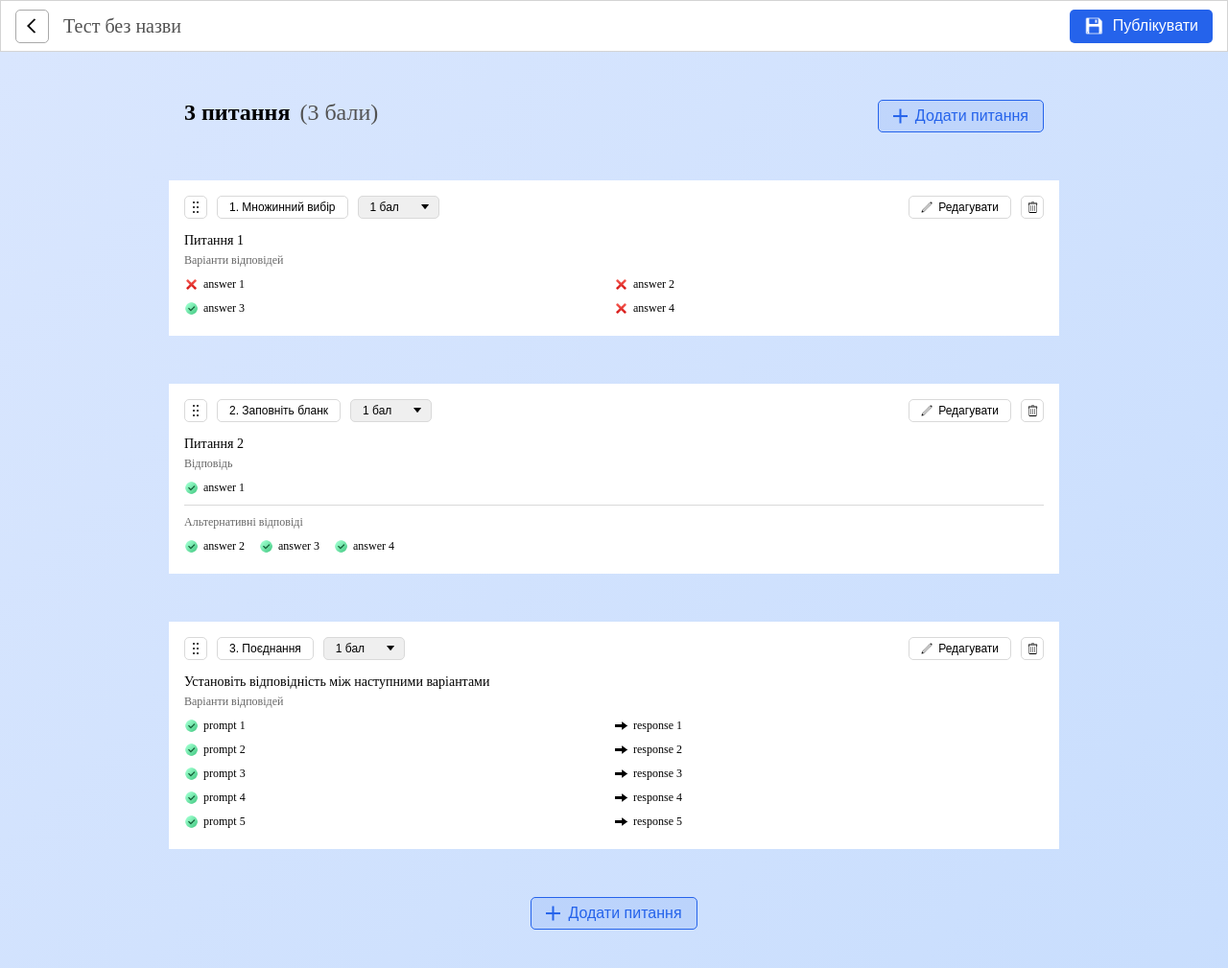
After one commit to DmytroLomako/Quiz-App, a Django app: page /create_quiz/test_info/1/ in a window 1280 px wide. The commit adds this page. Shown: the whole page at 96% size. Run offline with Django 5.2, Linux system fonts and the light colour scheme; a user stored in the database is signed in; tables that the repository leaves empty hold one stand-in row (values such as "Sample post").

Commit message:
added pages of the test library and their information

```diff
--- a/Quiz/CreateTest/models.py
+++ b/Quiz/CreateTest/models.py
@@ -19,7 +19,7 @@ class Question(models.Model):
     image = models.ImageField(upload_to='question')
     answers = models.TextField()
     answer_type = models.CharField(max_length=50)
-    correct_answer = models.CharField(max_length=255)
+    correct_answer = models.TextField()
     test = models.ForeignKey(Test, on_delete=models.CASCADE)
     mark = models.IntegerField(default=1)
 
--- /dev/null
+++ b/Quiz/CreateTest/static/CreateTest/css/test_info.css
@@ -0,0 +1,179 @@
+header h3{
+    font-size: 20px;
+    font-weight: 500;
+    color: #525252;
+    min-width: fit-content;
+}
+main{
+    padding: 0 15%;
+    padding-top: 50px;
+    height: auto;
+    box-sizing: border-box;
+    justify-content: flex-start;
+    flex-direction: column;
+    gap: 50px;
+    margin-bottom: 40px;
+}
+.test-info{
+    width: 100%;
+    display: flex;
+    gap: 10px;
+}
+.test-info h1, .test-info h2{
+    font-size: 24px;
+    min-width: fit-content;
+}
+.test-info h1{
+    font-weight: 600;
+}
+.test-info h2{
+    font-weight: 400;
+    color: #525252;
+}
+.add-button-div{
+    width: 100%;
+    display: flex;
+    justify-content: flex-end;
+}
+.add-button{
+    background-color: rgba(37, 100, 235, 0.1);
+    border-radius: 5px;
+    padding: 0 15px;
+    min-height: 34px;
+    font-size: 16px;
+    font-weight: 500;
+    color: #2563EB;
+    border: 1px solid #2563EB;
+    display: flex;
+    gap: 8px;
+    align-items: center;
+}
+.add-button img{
+    width: 15px;
+}
+.question-div{
+    width: 100%;
+    display: flex;
+    flex-direction: column;
+    background-color: white;
+    gap: 5px;
+    padding: 16px;
+}
+.question-actions{
+    width: 100%;
+    display: flex;
+    gap: 10px;
+    margin-bottom: 10px;
+}
+.button-drag{
+    min-width: 24px;
+    height: 24px;
+    border-radius: 5px;
+    background-color: white;
+    border: 1px solid #D9D9D9;
+}
+.question-type{
+    height: 24px;
+    padding: 0 12px;
+    background-color: white;
+    font-size: 12px;
+    border-radius: 5px;
+    border: 1px solid #D9D9D9;
+    min-width: fit-content;
+}
+.select-type{
+    height: 24px;
+    padding-left: 12px;
+    padding-right: 25px;
+    font-size: 12px;
+    border-color: #D9D9D9;
+    background-size: 8px;
+}
+.question-div-buttons{
+    width: 100%;
+    display: flex;
+    justify-content: flex-end;
+    gap: 10px;
+}
+.edit-button{
+    height: 24px;
+    padding: 0 12px;
+    display: flex;
+    gap: 6px;
+    border-radius: 5px;
+    border: 1px solid #D9D9D9;
+    font-size: 12px;
+    background-color: white;
+    align-items: center;
+}
+.edit-button img{
+    width: 12px;
+}
+.delete-button{
+    width: 24px;
+    height: 24px;
+    border-radius: 5px;
+    border: 1px solid #D9D9D9;
+    background-color: white;
+}
+.delete-button img{
+    width: 13px;
+}
+.question-div h3{
+    font-size: 14px;
+    font-weight: 500;
+}
+.question-div h4{
+    font-size: 12px;
+    color: #666666;
+    font-weight: 500;
+}
+.question-answers-div{
+    width: 100%;
+    display: flex;
+    flex-wrap: wrap;
+}
+.question-answer, .blank-answer, .blank-alternate-answer, .match-prompt-div, .match-response-div{
+    width: 50%;
+    font-size: 12px;
+    font-weight: 500;
+    display: flex;
+    align-items: center;
+    gap: 5px;
+    padding: 5px 0;
+}
+.question-answer img, .blank-answer img, .blank-alternate-answer img, .match-prompt-div img, .match-response-div img{
+    width: 15px;
+}
+.match-response-div img{
+    transform: rotate(270deg);
+}
+
+.blank-answer{
+    width: 100%;
+}
+hr{
+    width: 100%;
+    height: 1px;
+    background-color: #D9D9D9;
+    margin-bottom: 5px;
+}
+.blank-alternate-answers{
+    width: 100%;
+    display: flex;
+    gap: 15px;
+    flex-wrap: wrap;
+}
+.blank-alternate-answer{
+    width: auto;
+}
+
+.match-answers-div{
+    width: 100%;
+    display: flex;
+    flex-direction: column;
+}
+.match-answer-div{
+    width: 100%;
+    display: flex;
+}
--- a/Quiz/CreateTest/templates/CreateTest/select_question_type.html
+++ b/Quiz/CreateTest/templates/CreateTest/select_question_type.html
@@ -13,7 +13,7 @@
         <button class="button-back">
             <img src="{% static 'img/black_arrow_down.svg' %}" alt="">
         </button>
-        <h3>Створити новий тест</h3>
+        <h3>Створити нове питання</h3>
     </header>
     <main>
         <a href="/">
--- /dev/null
+++ b/Quiz/CreateTest/templates/CreateTest/test_info.html
@@ -0,0 +1,194 @@
+{% load static %}
+
+<html lang="en">
+<head>
+    <meta charset="UTF-8">
+    <meta name="viewport" content="width=device-width, initial-scale=1.0">
+    <title>Document</title>
+    <link rel="stylesheet" href="{% static 'CreateTest/css/create_test.css' %}">
+    <link rel="stylesheet" href="{% static 'CreateTest/css/test_info.css' %}">
+</head>
+<body>
+    <header>
+        <button class="button-back">
+            <img src="{% static 'img/black_arrow_down.svg' %}" alt="">
+        </button>
+        <h3>Тест без назви</h3>
+        <div class="header-saving-div">
+            <button class="save-question-button">
+                <img src="{% static 'CreateTest/img/save.png' %}" alt="">
+                <p>Публікувати</p>
+            </button>
+        </div>
+    </header>
+    <main>
+        <div class="test-info">
+            <h1>3 питання</h1>
+            <h2>(3 бали)</h2>
+            <div class="add-button-div">
+                <button class="add-button">
+                    <img src="{% static 'CreateTest/img/plus_blue.svg' %}" alt="">
+                    Додати питання
+                </button>
+            </div>
+        </div>
+        <div class="question-div">
+            <div class="question-actions">
+                <button class="button-drag"><img src="{% static 'CreateTest/img/dots.svg' %}" alt=""></button>
+                <button class="question-type">1. Множинний вибір</button>
+                <select class="select-type" style="background-image: url({% static 'CreateTest/img/dropdown_arrow.png' %});">
+                    <option value="1_points" selected>1 бал</option>
+                    <option value="2_points">2 бали</option>
+                    <option value="3_points">3 бали</option>
+                    <option value="4_points">4 бали</option>
+                    {% for i in range %}
+                        <option value="{{i}}_points">{{i}} балів</option>
+                    {% endfor %}
+                </select>
+                <div class="question-div-buttons">
+                    <button class="edit-button"><img src="{% static 'CreateTest/img/edit.png' %}" alt="">Редагувати</button>
+                    <button class="delete-button"><img src="{% static 'CreateTest/img/trash.png' %}" alt=""></button>
+                </div>
+            </div>
+            <h3>Питання 1</h3>
+            <h4>Варіанти відповідей</h4>
+            <div class="question-answers-div">
+                <div class="question-answer">
+                    <img src="{% static 'CreateTest/img/cross.png' %}" alt="">
+                    <p>answer 1</p>
+                </div>
+                <div class="question-answer">
+                    <img src="{% static 'CreateTest/img/cross.png' %}" alt="">
+                    <p>answer 2</p>
+                </div>
+                <div class="question-answer">
+                    <img src="{% static 'CreateTest/img/checkmark.png' %}" alt="">
+                    <p>answer 3</p>
+                </div>
+                <div class="question-answer">
+                    <img src="{% static 'CreateTest/img/cross.png' %}" alt="">
+                    <p>answer 4</p>
+                </div>
+            </div>
+        </div>
+        <div class="question-div">
+            <div class="question-actions">
+                <button class="button-drag"><img src="{% static 'CreateTest/img/dots.svg' %}" alt=""></button>
+                <button class="question-type">2. Заповніть бланк</button>
+                <select class="select-type" style="background-image: url({% static 'CreateTest/img/dropdown_arrow.png' %});">
+                    <option value="1_points" selected>1 бал</option>
+                    <option value="2_points">2 бали</option>
+                    <option value="3_points">3 бали</option>
+                    <option value="4_points">4 бали</option>
+                    {% for i in range %}
+                        <option value="{{i}}_points">{{i}} балів</option>
+                    {% endfor %}
+                </select>
+                <div class="question-div-buttons">
+                    <button class="edit-button"><img src="{% static 'CreateTest/img/edit.png' %}" alt="">Редагувати</button>
+                    <button class="delete-button"><img src="{% static 'CreateTest/img/trash.png' %}" alt=""></button>
+                </div>
+            </div>
+            <h3>Питання 2</h3>
+            <h4>Відповідь</h4>
+            <div class="blank-answer">
+                <img src="{% static 'CreateTest/img/checkmark.png' %}" alt="">
+                <p>answer 1</p>
+            </div>
+            <hr>
+            <h4>Альтернативні відповіді</h4>
+            <div class="blank-alternate-answers">
+                <div class="blank-alternate-answer">
+                    <img src="{% static 'CreateTest/img/checkmark.png' %}" alt="">
+                    <p>answer 2</p>
+                </div>
+                <div class="blank-alternate-answer">
+                    <img src="{% static 'CreateTest/img/checkmark.png' %}" alt="">
+                    <p>answer 3</p>
+                </div>
+                <div class="blank-alternate-answer">
+                    <img src="{% static 'CreateTest/img/checkmark.png' %}" alt="">
+                    <p>answer 4</p>
+                </div>
+            </div>
+        </div>
+        <div class="question-div">
+            <div class="question-actions">
+                <button class="button-drag"><img src="{% static 'CreateTest/img/dots.svg' %}" alt=""></button>
+                <button class="question-type">3. Поєднання</button>
+                <select class="select-type" style="background-image: url({% static 'CreateTest/img/dropdown_arrow.png' %});">
+                    <option value="1_points" selected>1 бал</option>
+                    <option value="2_points">2 бали</option>
+                    <option value="3_points">3 бали</option>
+                    <option value="4_points">4 бали</option>
+                    {% for i in range %}
+                        <option value="{{i}}_points">{{i}} балів</option>
+                    {% endfor %}
+                </select>
+                <div class="question-div-buttons">
+                    <button class="edit-button"><img src="{% static 'CreateTest/img/edit.png' %}" alt="">Редагувати</button>
+                    <button class="delete-button"><img src="{% static 'CreateTest/img/trash.png' %}" alt=""></button>
+                </div>
+            </div>
+            <h3>Установіть відповідність між наступними варіантами</h3>
+            <h4>Варіанти відповідей</h4>
+            <div class="match-answers-div">
+                <div class="match-answer-div">
+                    <div class="match-prompt-div">
+                        <img src="{% static 'CreateTest/img/checkmark.png' %}" alt="">
+                        <p>prompt 1</p>
+                    </div>
+                    <div class="match-response-div">
+                        <img src="{% static 'CreateTest/img/long_arrow.png' %}" alt="">
+                        <p>response 1</p>
+                    </div>
+                </div>
+                <div class="match-answer-div">
+                    <div class="match-prompt-div">
+                        <img src="{% static 'CreateTest/img/checkmark.png' %}" alt="">
+                        <p>prompt 2</p>
+                    </div>
+                    <div class="match-response-div">
+                        <img src="{% static 'CreateTest/img/long_arrow.png' %}" alt="">
+                        <p>response 2</p>
+                    </div>
+                </div>
+                <div class="match-answer-div">
+                    <div class="match-prompt-div">
+                        <img src="{% static 'CreateTest/img/checkmark.png' %}" alt="">
+                        <p>prompt 3</p>
+                    </div>
+                    <div class="match-response-div">
+                        <img src="{% static 'CreateTest/img/long_arrow.png' %}" alt="">
+                        <p>response 3</p>
+                    </div>
+                </div>
+                <div class="match-answer-div">
+                    <div class="match-prompt-div">
+                        <img src="{% static 'CreateTest/img/checkmark.png' %}" alt="">
+                        <p>prompt 4</p>
+                    </div>
+                    <div class="match-response-div">
+                        <img src="{% static 'CreateTest/img/long_arrow.png' %}" alt="">
+                        <p>response 4</p>
+                    </div>
+                </div>
+                <div class="match-answer-div">
+                    <div class="match-prompt-div">
+                        <img src="{% static 'CreateTest/img/checkmark.png' %}" alt="">
+                        <p>prompt 5</p>
+                    </div>
+                    <div class="match-response-div">
+                        <img src="{% static 'CreateTest/img/long_arrow.png' %}" alt="">
+                        <p>response 5</p>
+                    </div>
+                </div>
+            </div>
+        </div>
+        <button class="add-button">
+            <img src="{% static 'CreateTest/img/plus_blue.svg' %}" alt="">
+            Додати питання
+        </button>
+    </main>
+</body>
+</html>
--- a/Quiz/CreateTest/urls.py
+++ b/Quiz/CreateTest/urls.py
@@ -7,5 +7,6 @@ urlpatterns = [
     path('multiple_choice/<int:test_id>/', render_multiple_choice, name = 'multiple_choice'),
     path('fill_in_the_blank/<int:test_id>/', render_fill_blank, name = 'fill_blank'),
     path('match/<int:test_id>/', render_match, name = 'match'),
-    path('library/', render_library)
+    path('library/', render_library),
+    path('test_info/<int:test_id>/', render_test_info)
 ]
--- a/Quiz/CreateTest/views.py
+++ b/Quiz/CreateTest/views.py
@@ -55,3 +55,11 @@ def render_library(request):
         start_test.save()
         return redirect(f'/tests/start_test/{code}')
     return render(request, 'CreateTest/library.html', context={'tests': tests})
+
+@login_required(login_url='/auth/')
+def render_test_info(request, test_id):
+    test = Test.objects.get(id=test_id)
+    if test.user == request.user:
+        return render(request, 'CreateTest/test_info.html', context={'test': test, 'range': range(5, 16)})
+    else:
+        return redirect('/')
--- a/Quiz/Menu/static/css/reg.css
+++ b/Quiz/Menu/static/css/reg.css
@@ -3,12 +3,14 @@ body .menu{
     border-bottom-right-radius: 10px;
     box-shadow: 0px 25px 20px -5px;
 }
-.content{
+body .content{
     display: flex;
     align-items: center;
     justify-content: center;
     width: 100%;
     height: 100%;
+    margin-top: 0;
+    margin-left: 232px;
 }
 form{
     display: flex;
--- a/Quiz/static/js/test_creation.js
+++ b/Quiz/static/js/test_creation.js
@@ -23,9 +23,9 @@ selectElement.addEventListener('change', function() {
     }
 });
 
-document.querySelector('.button-back').addEventListener('click', function() {
-    window.history.back()
-});
+// document.querySelector('.button-back').addEventListener('click', function() {
+//     window.history.back()
+// });
 
 let questionImageDiv = document.querySelector('.question-image-div')
 let questionDiv = document.querySelector('.question-div')
```
Also changed, not shown: Quiz/CreateTest/static/CreateTest/css/library.css (added, +96 -0 lines), Quiz/CreateTest/static/CreateTest/js/match.js (+0 -31 lines), Quiz/CreateTest/templates/CreateTest/library.html (+15 -10 lines), Quiz/CreateTest/templates/CreateTest/match.html (+0 -40 lines), Quiz/CreateTest/static/CreateTest/img/checkmark.png (added), Quiz/CreateTest/static/CreateTest/img/cross.png (added), Quiz/CreateTest/static/CreateTest/img/dots.svg (added), Quiz/CreateTest/static/CreateTest/img/edit.png (added), Quiz/CreateTest/static/CreateTest/img/long_arrow.png (added), Quiz/CreateTest/static/CreateTest/img/menu.png (added), Quiz/CreateTest/static/CreateTest/img/plus_blue.svg (added).
